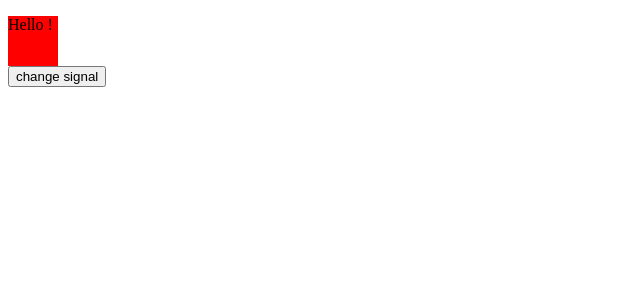
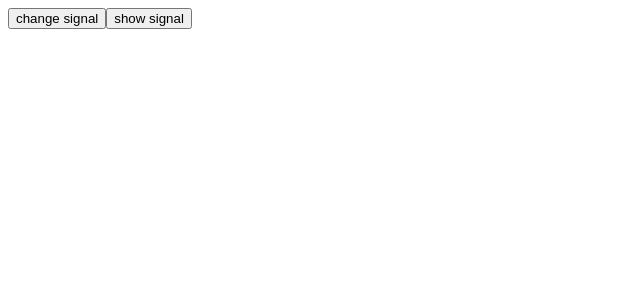
Before and after one commit to ariel-santos/AnimateAngularApplications, an Angular app in the folder AnimateApplication/: page / in a window 1280 px wide. Shown: the top 300 px of the page, without its empty margins (0-640 px from the left). Built offline with nearby package versions, Linux system fonts and the light colour scheme.

Commit message:
+create function to hide/show signal

```diff
--- a/AnimateApplication/src/app/dashboard/dashboard.component.html
+++ b/AnimateApplication/src/app/dashboard/dashboard.component.html
@@ -1,7 +1,11 @@
-<div class="square" [@signal]="signalState">
+<div class="square" [@signal]="signalState" *ngIf="signalShow">
   <p>Hello !</p>
 </div>
 
 <button (click)="ChangeSignal()">
   change signal
 </button>
+
+<button (click)="ShowSignal()">
+  show signal
+</button>
--- a/AnimateApplication/src/app/dashboard/dashboard.component.ts
+++ b/AnimateApplication/src/app/dashboard/dashboard.component.ts
@@ -5,6 +5,9 @@ import { trigger, state, style, transition, animate } from '@angular/animations'
   selector: 'app-dashboard',
   animations: [
     trigger('signal', [
+      state('void', style ({
+        'transform': 'translateY(-100%)'
+      })),
       state('go', style ({
         'background-color': 'green',
         'width': '100px',
@@ -15,6 +18,8 @@ import { trigger, state, style, transition, animate } from '@angular/animations'
         'width': '50px',
         'height': '50px'
       })),
+      // use void not to start animation when load page
+      // transition( 'void => *', animate(100) ),
       transition( '* => *', animate(500) )
     ])
   ],
@@ -23,6 +28,7 @@ import { trigger, state, style, transition, animate } from '@angular/animations'
 })
 export class DashboardComponent implements OnInit {
   signalState = 'stop';
+  signalShow = false;
 
   constructor() { }
 
@@ -33,6 +39,10 @@ export class DashboardComponent implements OnInit {
     this.signalState = (this.signalState === 'go') ? 'stop' : 'go';
   }
 
+  ShowSignal() {
+    this.signalShow = !this.signalShow;
+  }
+
 
 
 }
```
